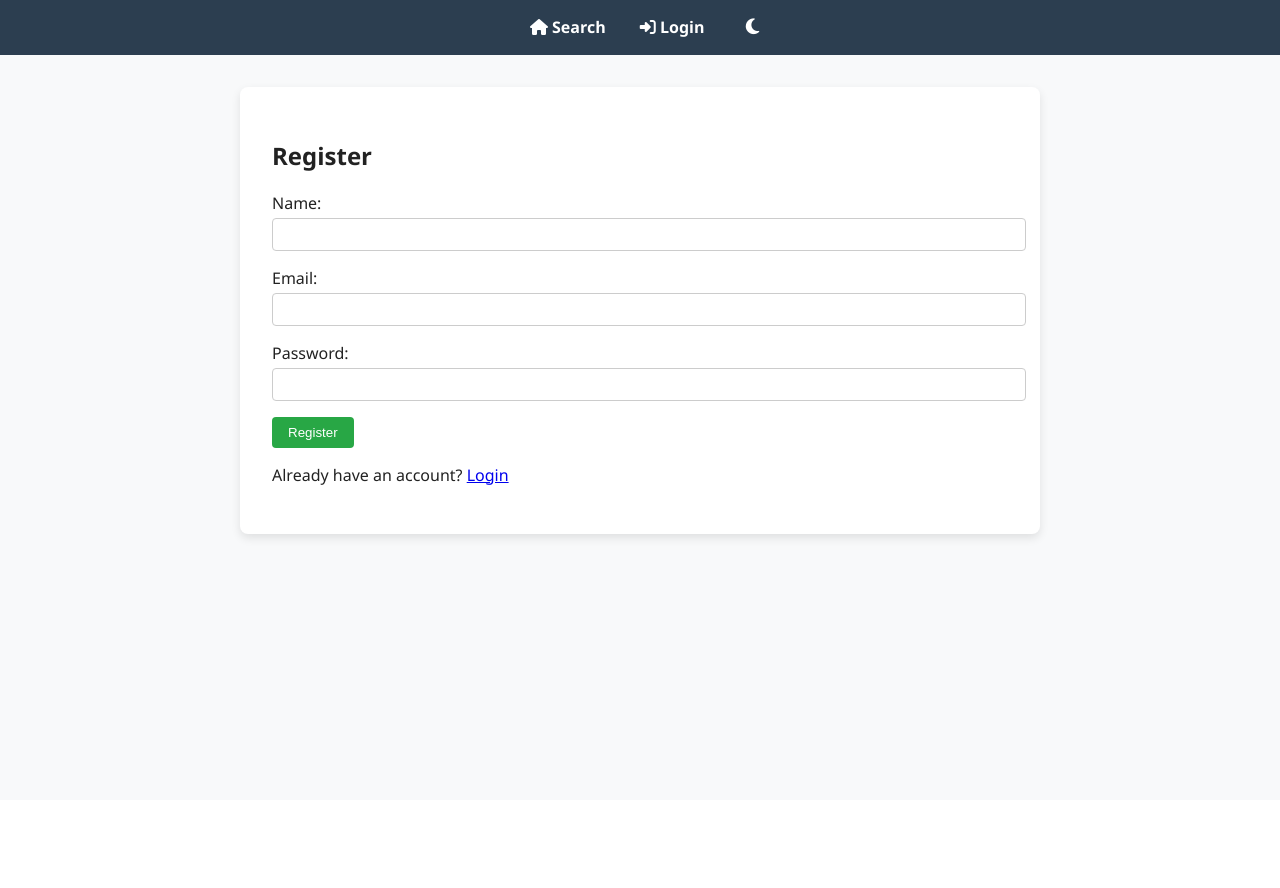
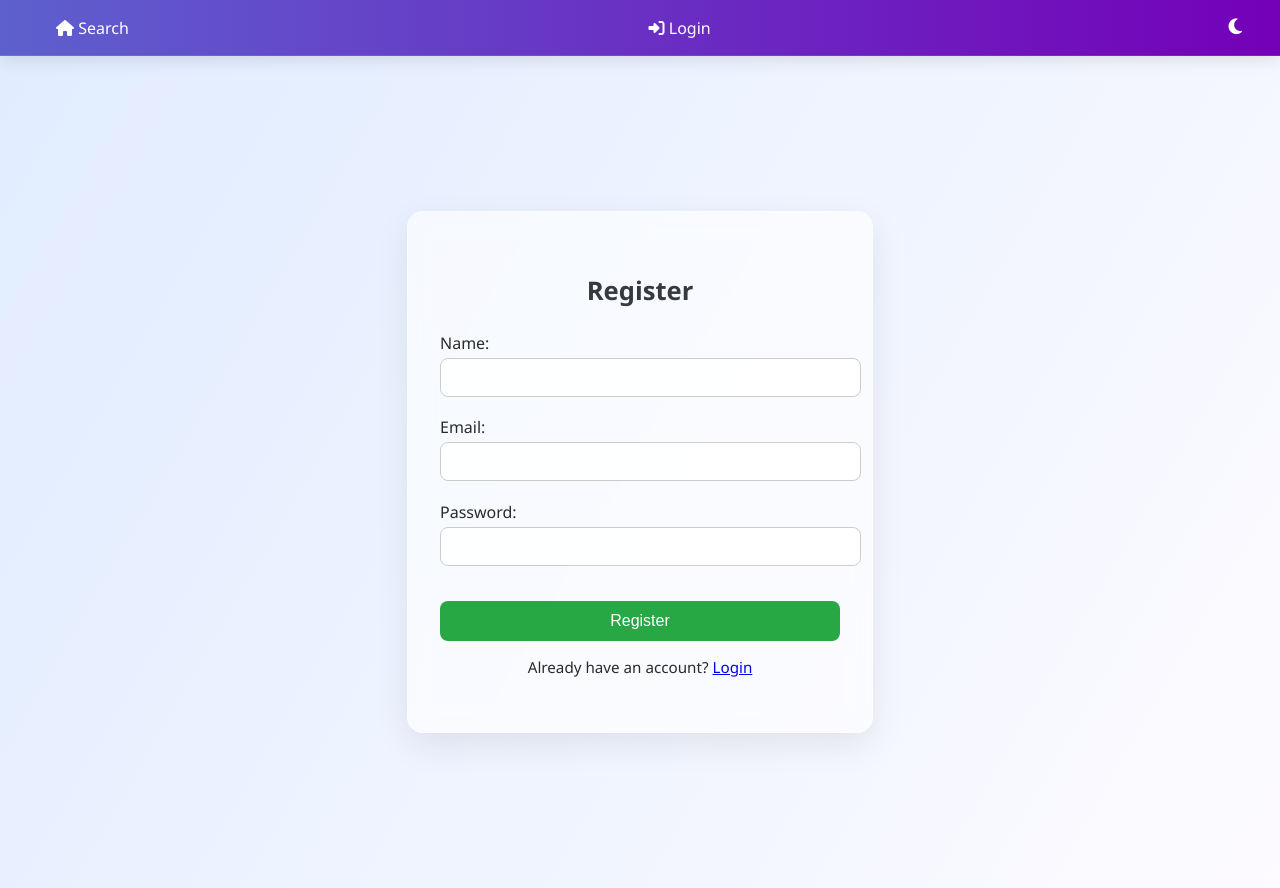
Before and after one commit to Abhi248manral/Skill_Swap_odoo_Platform-, a Flask app: page /auth/register in a window 1280 px wide. Before the commit the page ends 541 px from the top, so only its background shows below. Run offline with Flask 3, Linux system fonts and the light colour scheme; some libraries are stand-ins or nearby versions.

Commit message:
Changed some CSS and HTML files

```diff
--- a/app/static/css/styles.css
+++ b/app/static/css/styles.css
@@ -7,21 +7,31 @@ body {
 }
 
 nav {
-    background-color: #2c3e50;
-    padding: 1rem;
-    text-align: center;
+  background: linear-gradient(90deg, #5e60ce, #7400b8);
+  padding: 1rem 2rem;
+  display: flex;
+  justify-content: space-between;
+  align-items: center;
+  position: sticky;
+  top: 0;
+  z-index: 999;
+  box-shadow: 0 4px 16px rgba(0, 0, 0, 0.1);
+  backdrop-filter: blur(6px);
+  border-bottom: 1px solid rgba(255, 255, 255, 0.1);
 }
 
 nav a {
-    color: white;
-    margin: 0 15px;
-    text-decoration: none;
-    font-weight: bold;
+  color: #ffffff;
+  margin-left: 1.5rem;
+  text-decoration: none;
+  font-weight: 500;
+  transition: opacity 0.25s ease;
 }
 
 nav a:hover {
-    text-decoration: underline;
+  opacity: 0.85;
 }
+
 
 main {
     padding: 2rem;
@@ -248,3 +258,119 @@ body.dark .form-control {
   color: #888;
   font-style: italic;
 }
+
+body {
+  background: linear-gradient(120deg, #e0ecff, #fdfbff);
+  color: #2a2a2a;
+}
+
+.dashboard-wrapper {
+  padding: 2rem;
+  max-width: 1100px;
+  margin: auto;
+}
+
+.welcome-header {
+  text-align: center;
+  margin-bottom: 3rem;
+}
+
+.welcome-header h1 {
+  font-size: 2.2rem;
+  margin-bottom: 0.4rem;
+  color: #343a40;
+}
+
+.welcome-header p {
+  color: #666;
+  font-size: 1rem;
+}
+
+.dashboard-cards {
+  display: grid;
+  grid-template-columns: repeat(auto-fit, minmax(250px, 1fr));
+  gap: 1.5rem;
+}
+
+.dashboard-card {
+  background: rgba(255, 255, 255, 0.6);
+  border-radius: 16px;
+  padding: 1.5rem;
+  box-shadow: 0 10px 25px rgba(0, 0, 0, 0.07);
+  backdrop-filter: blur(12px);
+  border: 1px solid rgba(255, 255, 255, 0.3);
+  transition: transform 0.3s ease;
+}
+
+.dashboard-card:hover {
+  transform: translateY(-6px);
+  box-shadow: 0 20px 35px rgba(0, 0, 0, 0.12);
+}
+
+.dashboard-card h3 {
+  font-size: 1.2rem;
+  margin-bottom: 0.8rem;
+  color: #222;
+}
+
+.dashboard-card p {
+  color: #444;
+  line-height: 1.6;
+}
+
+.profile-status .btn {
+  margin-top: 1rem;
+}
+.auth-wrapper {
+  display: flex;
+  justify-content: center;
+  align-items: center;
+  padding: 4rem 1rem;
+  min-height: 80vh;
+}
+
+.auth-card {
+  background: rgba(255, 255, 255, 0.6);
+  border-radius: 16px;
+  padding: 2.5rem 2rem;
+  width: 100%;
+  max-width: 400px;
+  box-shadow: 0 12px 35px rgba(0, 0, 0, 0.08);
+  backdrop-filter: blur(12px);
+  border: 1px solid rgba(255, 255, 255, 0.3);
+  transition: all 0.3s ease;
+}
+
+.auth-card h2 {
+  margin-bottom: 1.5rem;
+  color: #343a40;
+  text-align: center;
+  font-size: 1.6rem;
+}
+
+.auth-card .form-group {
+  margin-bottom: 1.2rem;
+}
+
+.auth-card .form-control {
+  width: 100%;
+  padding: 0.6rem;
+  border-radius: 8px;
+  border: 1px solid #ccc;
+  font-size: 1rem;
+  background-color: rgba(255, 255, 255, 0.85);
+}
+
+.auth-card button.btn {
+  width: 100%;
+  margin-top: 1rem;
+  padding: 0.7rem 1rem;
+  border-radius: 8px;
+  font-size: 1rem;
+}
+
+.auth-card p {
+  margin-top: 1rem;
+  font-size: 0.95rem;
+  text-align: center;
+}
--- a/app/templates/login.html
+++ b/app/templates/login.html
@@ -1,7 +1,8 @@
 {% extends "base.html" %}
 
 {% block content %}
-<div class="form-container">
+<div class="auth-wrapper">
+  <div class="auth-card">
   <h2>Login</h2>
   <form method="POST" action="{{ url_for('auth_bp.login') }}">
     <div class="form-group">
@@ -16,4 +17,5 @@
     <p class="mt-3">Don't have an account? <a href="{{ url_for('auth_bp.register') }}">Register</a></p>
   </form>
 </div>
+</div>
 {% endblock %}
--- a/app/templates/register.html
+++ b/app/templates/register.html
@@ -1,7 +1,8 @@
 {% extends "base.html" %}
 
 {% block content %}
-<div class="form-container">
+<div class="auth-wrapper">
+  <div class="auth-card">
   <h2>Register</h2>
   <form method="POST" action="{{ url_for('auth_bp.register') }}">
     <div class="form-group">
@@ -20,4 +21,5 @@
     <p class="mt-3">Already have an account? <a href="{{ url_for('auth_bp.login') }}">Login</a></p>
   </form>
 </div>
+</div>
 {% endblock %}
```
Also changed, not shown: app/templates/profile.html (+34 -12 lines).
